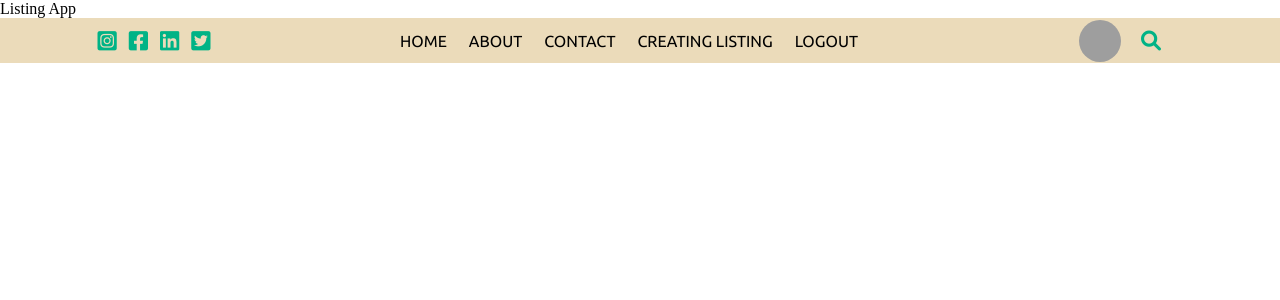
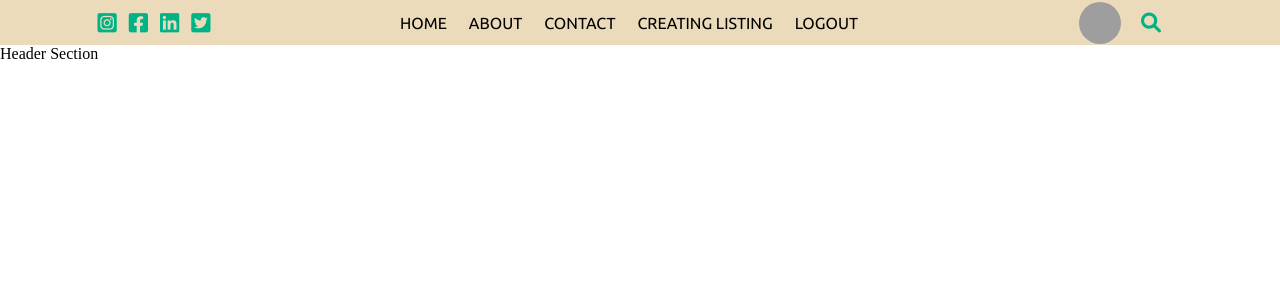
Before and after one commit to viettu2k/react-listing-app, a React (Create React App) app: page / in a window 1280 px wide. Shown: the top 300 px of the page. Built offline with nearby package versions, Linux system fonts and the light colour scheme; grey boxes are pictures that could not be loaded.

Commit message:
adding Header component

```diff
--- a/src/App.js
+++ b/src/App.js
@@ -1,11 +1,12 @@
+import React from "react";
 import TopBar from "./components/topbar/TopBar";
-import React from "react";
+import Header from "./components/header/Header";
 
 function App() {
   return (
     <div className="App">
-      Listing App
       <TopBar />
+      <Header />
     </div>
   );
 }
--- /dev/null
+++ b/src/components/header/Header.jsx
@@ -0,0 +1,6 @@
+import React from "react";
+import "./Header.css";
+
+export default function Header() {
+  return <div>Header Section</div>;
+}
```
Also changed, not shown: src/components/header/Header.css (added).
